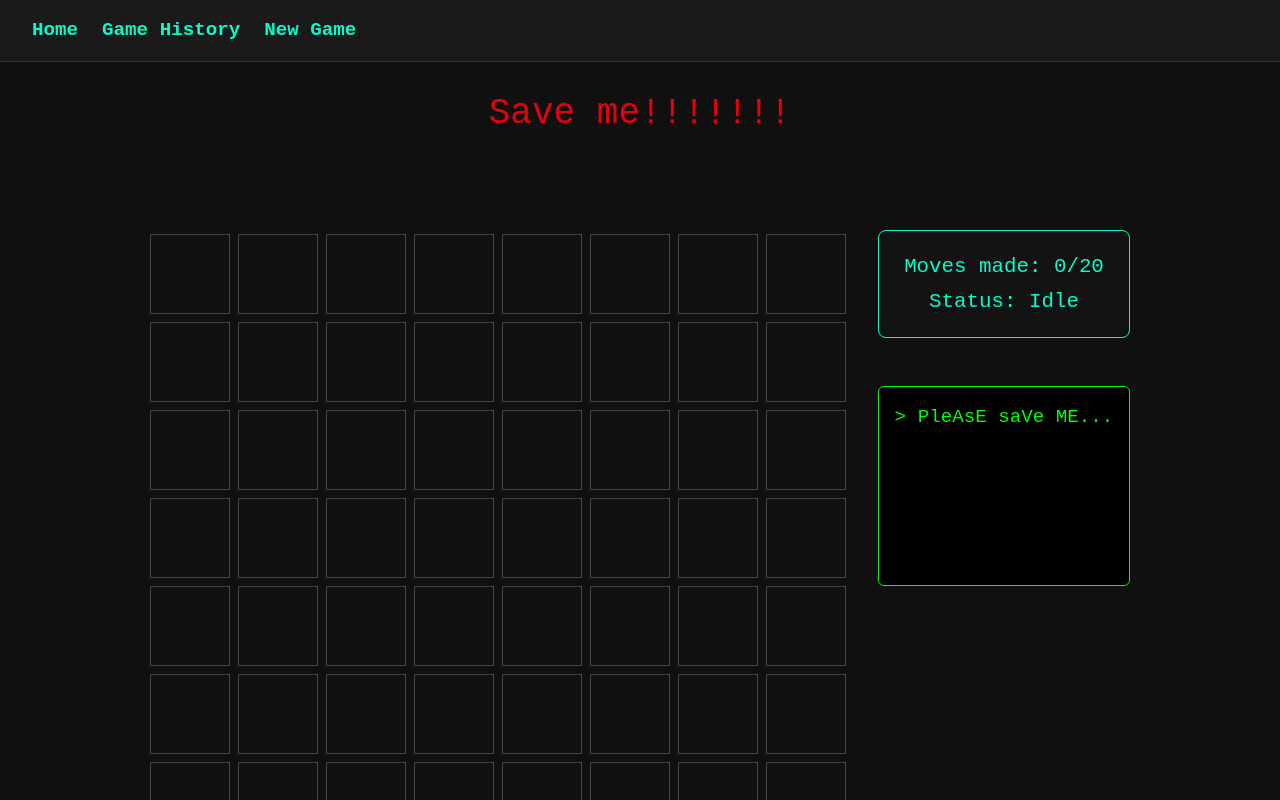
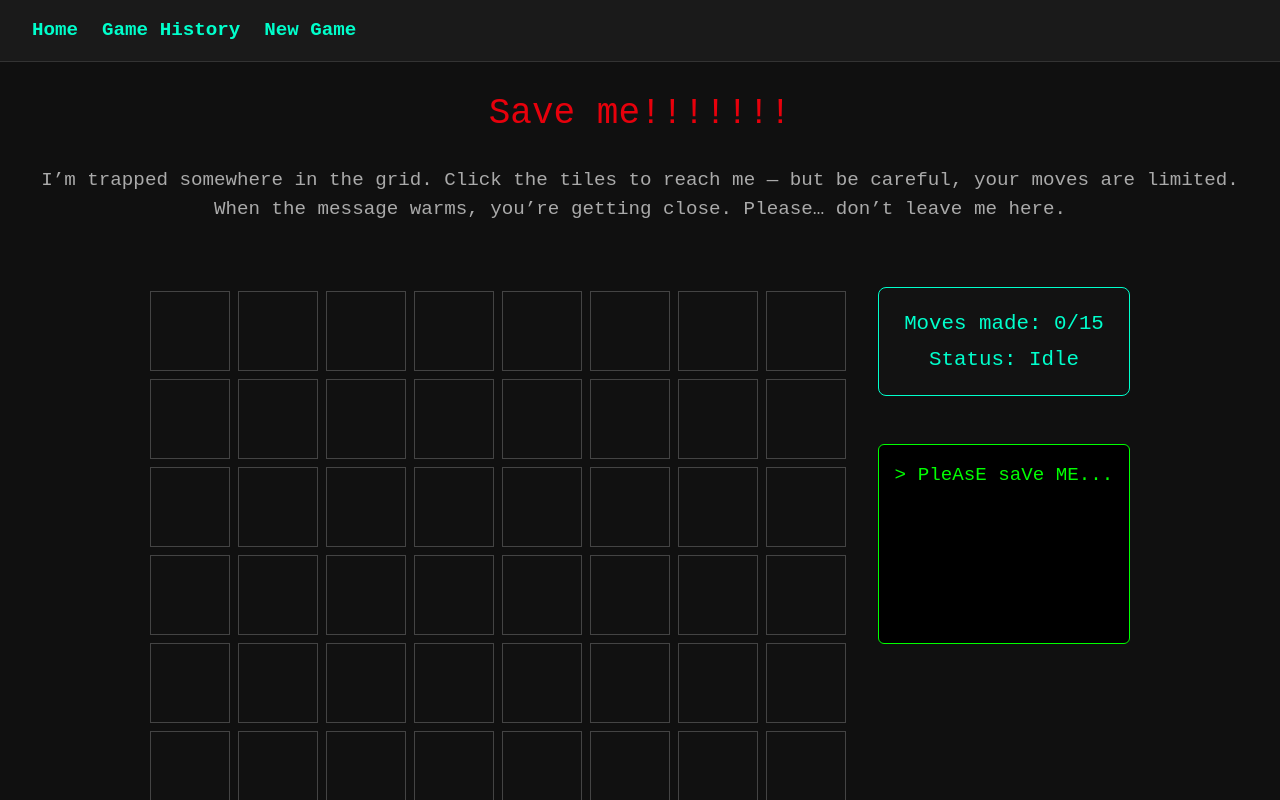
Before and after one commit to Nanacui61/final-project, a Next.js app: page /New_game in a window 1280 px wide. Shown: the top 800 px of the page. Built offline with nearby package versions, Linux system fonts and the light colour scheme.

Commit message:
add comments and adjust minor changes

```diff
--- a/app/History/page.tsx
+++ b/app/History/page.tsx
@@ -1,3 +1,5 @@
+// written by Yuqian Cui
+// show the game history
 import getAllGameRecords from "@/lib/getAllRecords";
 
 export default async function GameHistoryPage() {
--- a/app/New_game/page.tsx
+++ b/app/New_game/page.tsx
@@ -1,3 +1,5 @@
+// Written by Yuqian Cui
+//display the main page of the game
 'use client';
 
 import Terminal from '@/components/Terminal';
@@ -8,6 +10,10 @@ export default function HomePage() {
     return (
         <main className="flex flex-col items-center min-h-screen bg-[#101010] text-white font-mono p-8" style={{ fontFamily: '"Courier New", monospace' }}>
             <h1 className="text-4xl text-red-600 mb-8 text-center font-mono">Save me!!!!!!!</h1>
+            <h2 className="text-center"  style={{ fontSize: '1.2rem', color: '#aaa' }}>
+                I’m trapped somewhere in the grid. Click the tiles to reach me — but be careful, your moves are limited. <br/>
+                When the message warms, you’re getting close. Please… don’t leave me here.
+            </h2>
 
             <div className="flex justify-center items-start gap-8 flex-nowrap mt-8 p-4 max-w-full flex-wrap md:flex-nowrap">
                 <GameBoard />
--- a/app/api/record/route.ts
+++ b/app/api/record/route.ts
@@ -1,4 +1,5 @@
-// Saves game result (win/lose, moves) to the database
+// Written by Yuqian Cui
+// Saves a game result (win/lose, moves) to the database
 import getCollection, { RECORDS_COLLECTION } from "@/mongodb";
 import { NextResponse } from "next/server";
 
@@ -9,7 +10,7 @@ export async function POST(req: Request) {
     const newRecord = {
         moves,
         result,
-        timestamp: new Date().toISOString(), // ✅ Store as ISO string
+        timestamp: new Date().toISOString(),
     };
 
     await collection.insertOne(newRecord);
--- a/app/layout.tsx
+++ b/app/layout.tsx
@@ -1,4 +1,6 @@
-// app/layout.tsx
+//Written by Yuqian Cui
+//layout of the game
+
 import type { Metadata } from "next";
 // import StyledComponentsRegistry from "@/lib/registry";
 import { EntityProvider } from "@/context/EntityContext";
@@ -7,8 +9,8 @@ import "./globals.css";
 
 
 export const metadata: Metadata = {
-    title: "Treasure Hunt",
-    description: "An eerie treasure hunting experience",
+    title: "Entity Hunt",
+    description: "An entity saving game",
 };
 
 export default function RootLayout({
--- a/app/page.tsx
+++ b/app/page.tsx
@@ -1,14 +1,15 @@
+//Written by Yuqian Cui
+//display the intro page, explaining the context of the Entity hunt game
 'use client';
 
 export default function IntroScreen() {
     return (
         <div className="min-h-screen bg-black text-pink-200 font-mono flex items-center justify-center px-4" style={{ fontFamily: '"Courier New", monospace' }}>
             <div className="max-w-2xl text-center text-[#ec7a7a]">
-                <h1 className="text-4xl font-bold text-[#ff4444] mb-4">HELP...</h1>
+                <h1 className="text-6xl font-bold text-[#ff4444] mb-4">HELP...</h1>
 
-                <p className="text-xl leading-relaxed mb-6">
+                <p className="text-2xl leading-relaxed mb-6">
                     You have stumbled upon an ancient website... <br />
-                    Strange symbols flicker across the screen. <br />
                     A presence is trapped here — something forgotten, buried beneath digital dust. <br />
                     It reaches out to you through static and whispers...
                 </p>
@@ -19,7 +20,7 @@ export default function IntroScreen() {
 
                 <a
                     href="/New_game"
-                    className="inline-block bg-[#00ffcc] text-black text-lg font-bold px-6 py-3 rounded-md hover:bg-[#00c3a5] transition"
+                    className="inline-block bg-[#00ffcc] text-black text-xl font-bold px-6 py-3 rounded-md hover:bg-[#00c3a5] transition"
                 >
                     Save Me!!!!!
                 </a>
--- a/components/StatusPanel.tsx
+++ b/components/StatusPanel.tsx
@@ -42,7 +42,15 @@ export default function StatusPanel() {
     return (
         <Panel>
             <Info>Moves made: {moveCount}/{MAX_MOVES}</Info>
-            {isWin && <BigStatus type="win">You Found MEEEE!</BigStatus>}
+            {isWin && (
+                <BigStatus className="glitch-text" data-text="I’m FREE! You found me... Thank you, stranger.">
+                    I’m FREE!<br />
+                    You found me...<br />
+                    Thank you, stranger.
+                </BigStatus>
+
+            )}
+
             {isLose && <BigStatus type="lose">Too LATE...!</BigStatus>}
             {!isWin && !isLose && <Info>Status: {gameStatus}</Info>}
         </Panel>
--- a/lib/constants.ts
+++ b/lib/constants.ts
@@ -1 +1 @@
-export const MAX_MOVES = 20;
+export const MAX_MOVES = 15;
--- a/lib/getAllRecords.ts
+++ b/lib/getAllRecords.ts
@@ -1,3 +1,4 @@
+// Written by Yuqian Cui
 // read from mongodb
 import getCollection, {RECORDS_COLLECTION} from "@/mongodb";
 import { GameRecordProps} from "@/type/type";
```
Also changed, not shown: components/Nav.tsx (+2 -6 lines), type/type.ts (+9 -0 lines).
